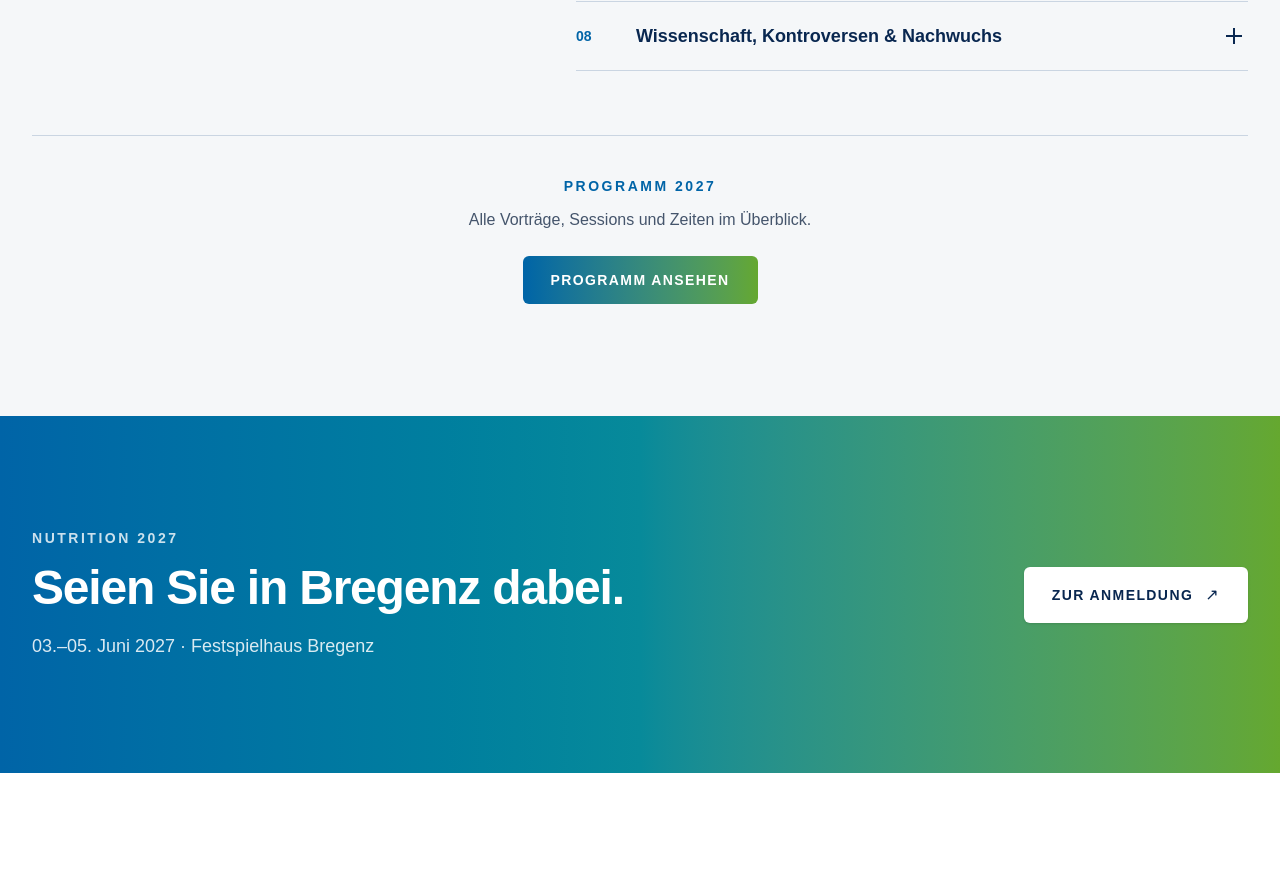
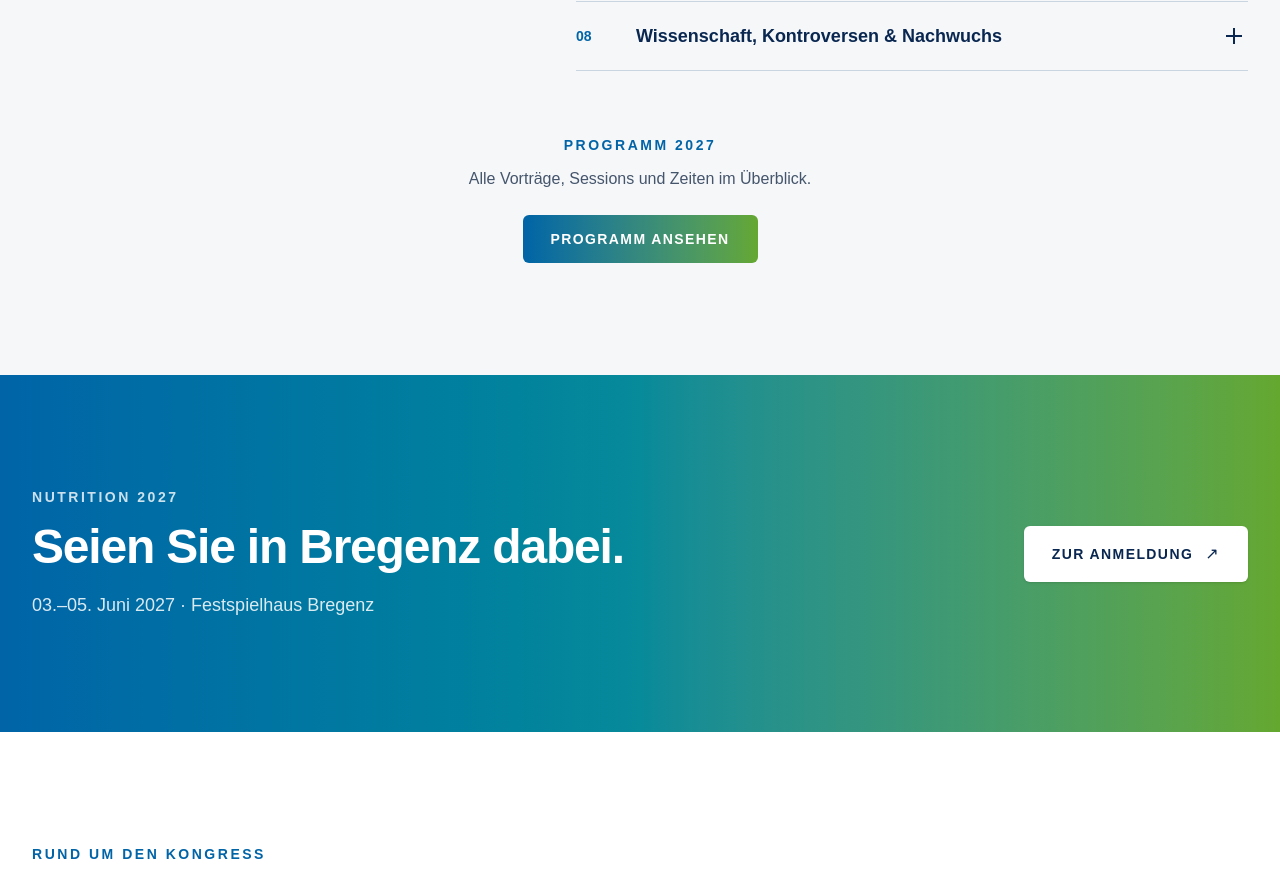
Before and after one commit to Gyoergy-tech/nutrition2027, a Next.js app: page / in a window 1280 px wide. Shown: the part 2320-3208 px from the top of the page. Built offline with nearby package versions, Linux system fonts and the light colour scheme.

Commit message:
remove divider

```diff
--- a/components/TopicsPreview.tsx
+++ b/components/TopicsPreview.tsx
@@ -209,7 +209,7 @@
         </div>
 
         {/* Programm CTA */}
-        <div className="mt-16 border-t border-slate-300 pt-10 text-center">
+        <div className="mt-16 text-center">
           <p className="text-sm font-semibold uppercase tracking-[0.18em] text-[#0064a7]">
             Programm 2027
           </p>
```
